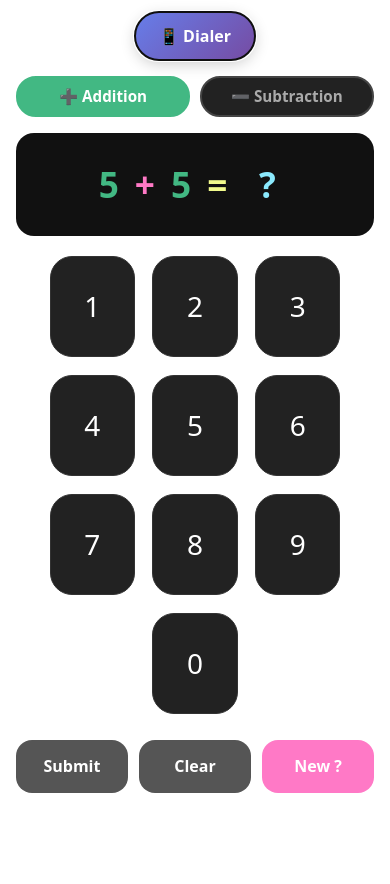
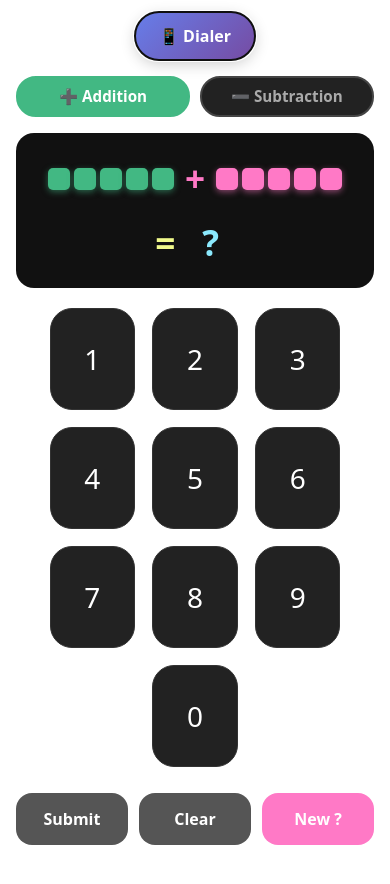
Before and after one commit to Band-Aid/phoneErrorApp, a Vue app: page / in a window 390 px wide. Both pictures are taken after a click on the button "🧮 Math Quiz". Shown: the top 884 px of the page. Before the commit the page ends 862 px from the top, so only its background shows below. Built offline with nearby package versions, Linux system fonts and the light colour scheme.

Commit message:
fix: replace numbers in question display with hint squares to prevent layout height increase
Co-authored-by: Band-Aid <21311546+Band-Aid@users.noreply.github.com>
Agent-Logs-Url: https://github.com/Band-Aid/phoneErrorApp/sessions/b045d378-e386-4ce5-887c-2d6ba86996b8

```diff
--- a/src/components/MathQuiz.vue
+++ b/src/components/MathQuiz.vue
@@ -11,8 +11,6 @@ const isAnimating = ref<boolean>(false)
 const quizElement = ref<HTMLElement | null>(null)
 const showErrorPopup = ref<boolean>(false)
 const quizMode = ref<QuizMode>('addition')
-const showHint = ref<boolean>(false)
-
 // Track timeouts for cleanup
 let celebrationTimeouts: number[] = []
 let questionTimeout: number | null = null
@@ -31,7 +29,6 @@ function generateQuestion() {
   }
   answer.value = ''
   message.value = ''
-  showHint.value = false
 }
 
 function switchMode(mode: QuizMode) {
@@ -44,9 +41,6 @@ const correctAnswer = computed(() =>
 )
 
 const operator = computed(() => quizMode.value === 'subtraction' ? '−' : '+')
-
-// Number of squares remaining after subtraction (used in hint)
-const keptSquares = computed(() => num1.value - num2.value)
 
 function pressDigit(d: number) {
   if (isAnimating.value) return
@@ -63,7 +57,6 @@ async function submit() {
 
   if (userAnswer === correctAnswer.value) {
     message.value = '🎉 Correct! Great job!'
-    showHint.value = false
 
     // Trigger celebration animations
     await celebrateCorrectAnswer()
@@ -76,7 +69,6 @@ async function submit() {
   } else {
     message.value = `❌ Incorrect. Try again!`
     answer.value = ''
-    showHint.value = true
 
     // Show error popup for 1 second
     showErrorPopup.value = true
@@ -214,40 +206,20 @@ onUnmounted(() => {
     </div>
 
     <div class="question-display">
-      <span class="number">{{ num1 }}</span>
+      <div class="squares-group inline-squares">
+        <div v-for="i in num1" :key="'a'+i" class="sq sq-green"></div>
+      </div>
       <span class="operator">{{ operator }}</span>
-      <span class="number">{{ num2 }}</span>
+      <div class="squares-group inline-squares">
+        <div
+          v-for="i in num2"
+          :key="'b'+i"
+          class="sq"
+          :class="quizMode === 'addition' ? 'sq-pink' : 'sq-red sq-gone'"
+        ></div>
+      </div>
       <span class="equals">=</span>
       <span class="answer-box">{{ answer || '?' }}</span>
-    </div>
-
-    <!-- Visual hint shown after a wrong answer -->
-    <div v-if="showHint" class="hint-area" aria-label="Visual hint">
-      <template v-if="quizMode === 'addition'">
-        <div class="squares-group group-a">
-          <div v-for="i in num1" :key="'a'+i" class="sq sq-green"></div>
-        </div>
-        <span class="hint-op">+</span>
-        <div class="squares-group group-b">
-          <div v-for="i in num2" :key="'b'+i" class="sq sq-pink"></div>
-        </div>
-      </template>
-      <template v-else>
-        <div class="squares-group">
-          <!-- kept squares (result) -->
-          <div
-            v-for="i in keptSquares"
-            :key="'keep'+i"
-            class="sq sq-green"
-          ></div>
-          <!-- disappearing squares -->
-          <div
-            v-for="i in num2"
-            :key="'gone'+i"
-            class="sq sq-red sq-gone"
-          ></div>
-        </div>
-      </template>
     </div>
 
     <div class="grid">
@@ -343,20 +315,17 @@ onUnmounted(() => {
 .question-display {
   background: #111;
   color: #fff;
-  padding: 1.5rem 1.6rem;
+  padding: 1rem 1.2rem;
   border-radius: 18px;
   min-height: 4rem;
   display: flex;
   align-items: center;
   justify-content: center;
-  gap: 1rem;
+  gap: 0.7rem;
   margin-bottom: 1.25rem;
   font-size: 2.5rem;
   font-weight: 700;
-}
-
-.number {
-  color: #42b883;
+  flex-wrap: wrap;
 }
 
 .operator {
@@ -373,36 +342,17 @@ onUnmounted(() => {
   text-align: center;
 }
 
-/* Visual hint */
-.hint-area {
-  display: flex;
-  align-items: center;
-  justify-content: center;
-  gap: 0.5rem;
-  flex-wrap: wrap;
-  margin-bottom: 0.85rem;
-  min-height: 2.5rem;
-  animation: hintAppear 0.3s ease-out;
-}
-
-@keyframes hintAppear {
-  from { opacity: 0; transform: translateY(-6px); }
-  to   { opacity: 1; transform: translateY(0); }
-}
-
+/* Visual hint squares */
 .squares-group {
   display: flex;
   flex-wrap: wrap;
   gap: 4px;
   justify-content: center;
-  max-width: 220px;
+  max-width: 130px;
 }
 
-.hint-op {
-  font-size: 1.6rem;
-  font-weight: 700;
-  color: #ff79c6;
-  margin: 0 0.2rem;
+.inline-squares {
+  max-width: 130px;
 }
 
 .sq {
```
